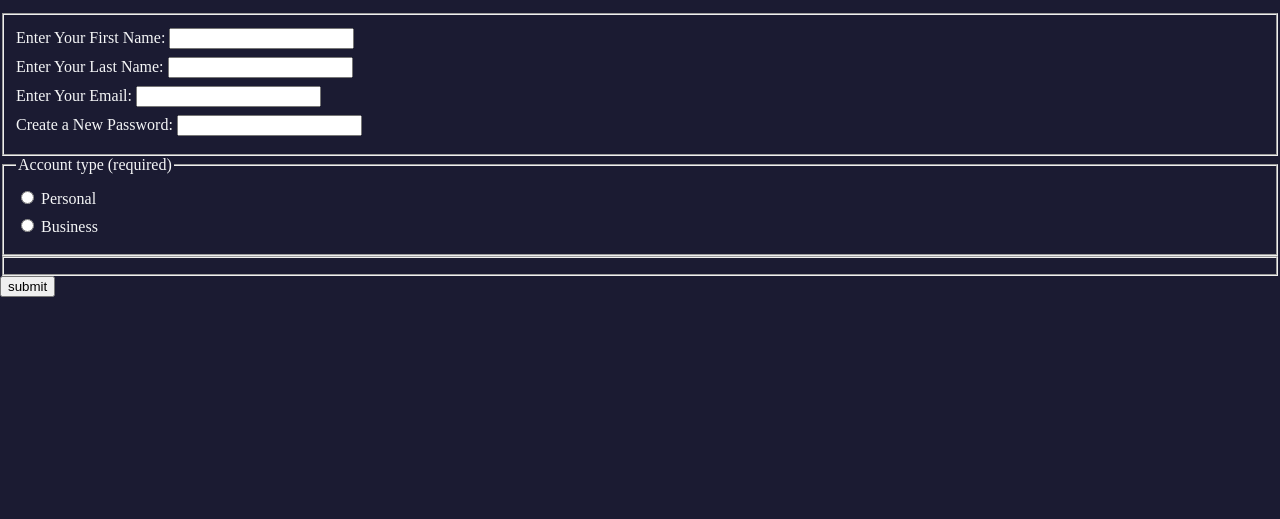
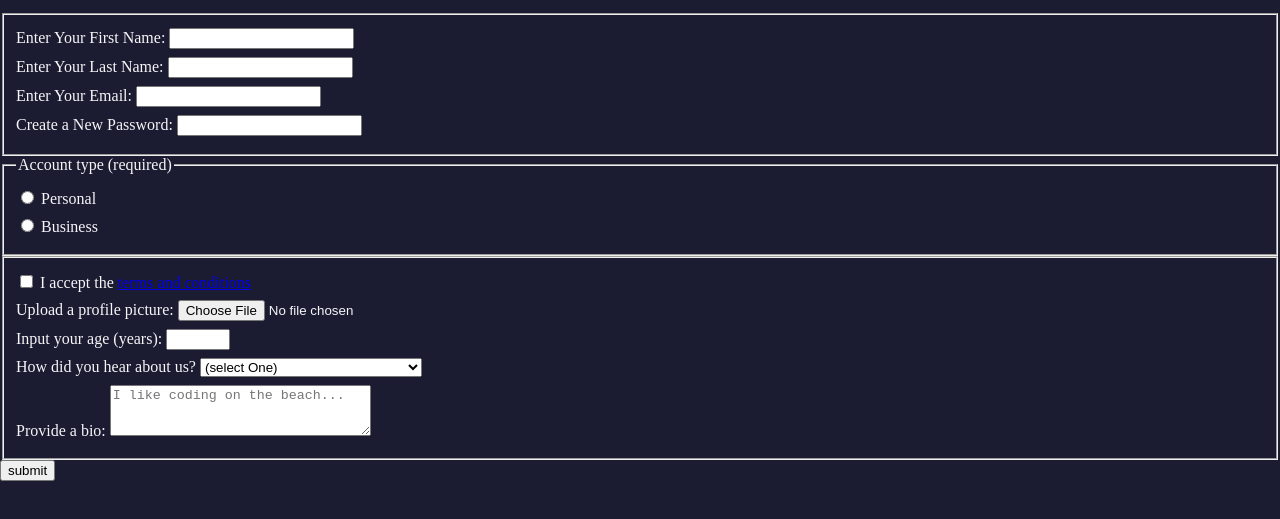
Before and after one commit to imnomee/FCC-Responsive-Form-3, a plain HTML site: page index.html in a window 1280 px wide. Shown: the part 101-620 px from the top of the page. Drawn offline with Linux system fonts and the light colour scheme.

Commit message:
html complete

```diff
--- a/index.html
+++ b/index.html
@@ -11,24 +11,36 @@
         <form action="https://register-demo.freecodecamp.org" method="post">
             <!-- we will have 3 fieldsets in the form -->
             <!-- in the first fieldset we will hold the name email and password fields.
-                as these are the required fields -->
+                as these are the required fields
+                when we submit a form, we will be sending
+                name and value attributes within the form -->
             <fieldset>
                 <!-- Labels are connected using for attribute
                     and input having the id attribue -->
                 <label for="first-name"
                     >Enter Your First Name:
-                    <input type="text" id="first-name" required />
+                    <input
+                        name="firstName"
+                        type="text"
+                        id="first-name"
+                        required
+                    />
                 </label>
                 <label for="last-name"
                     >Enter Your Last Name:
-                    <input type="text" id="last-name" required />
+                    <input
+                        name="lastName"
+                        type="text"
+                        id="last-name"
+                        required
+                    />
                 </label>
                 <!-- Certain type attribute values come with built-in form validation.
                     For example, type="email" requires that the value be
                     a valid email address. -->
                 <label for="email"
                     >Enter Your Email:
-                    <input type="email" id="email" required />
+                    <input name="email" type="email" id="email" required />
                 </label>
                 <label for="new-password"
                     >Create a New Password:
@@ -38,6 +50,7 @@
                     <!-- pattern="[a-z0-5]{8,}" -->
 
                     <input
+                        name="password"
                         pattern="[a-z0-5]{8,}"
                         type="password"
                         id="new-password"
@@ -66,7 +79,49 @@
                     Business</label
                 >
             </fieldset>
-            <fieldset></fieldset>
+            <fieldset>
+                <label for="terms-and-conditions"
+                    ><input
+                        name="terms"
+                        type="checkbox"
+                        id="terms-and-conditions"
+                    />
+                    I accept the
+                    <a
+                        href="https://www.freecodecamp.org/news/terms-of-service/"
+                        target="_blank"
+                        >terms and conditions</a
+                    ></label
+                >
+                <label for="profile-picture"
+                    >Upload a profile picture:
+                    <input name="pic" type="file" id="profile-picture"
+                /></label>
+                <label for="age"
+                    >Input your age (years):
+                    <input name="age" type="number" min="13" max="120" id="age"
+                /></label>
+                <label for="referrer"
+                    >How did you hear about us?
+                    <select name="referrer" id="referrer">
+                        <option value="">(select One)</option>
+                        <option>freeCodeCamp News</option>
+                        <option>freeCodeCamp YouTube Channel</option>
+                        <option>freeCodeCamp Forum</option>
+                        <option>Other</option>
+                    </select>
+                </label>
+                <label for="bio"
+                    >Provide a bio:
+                    <textarea
+                        name="bio"
+                        id="bio"
+                        rows="3"
+                        cols="30"
+                        placeholder="I like coding on the beach..."
+                    ></textarea>
+                </label>
+            </fieldset>
             <!-- if an input type is submit,
                 it is automatically set to submit to nearest parent form -->
             <input type="submit" value="submit" />
```
